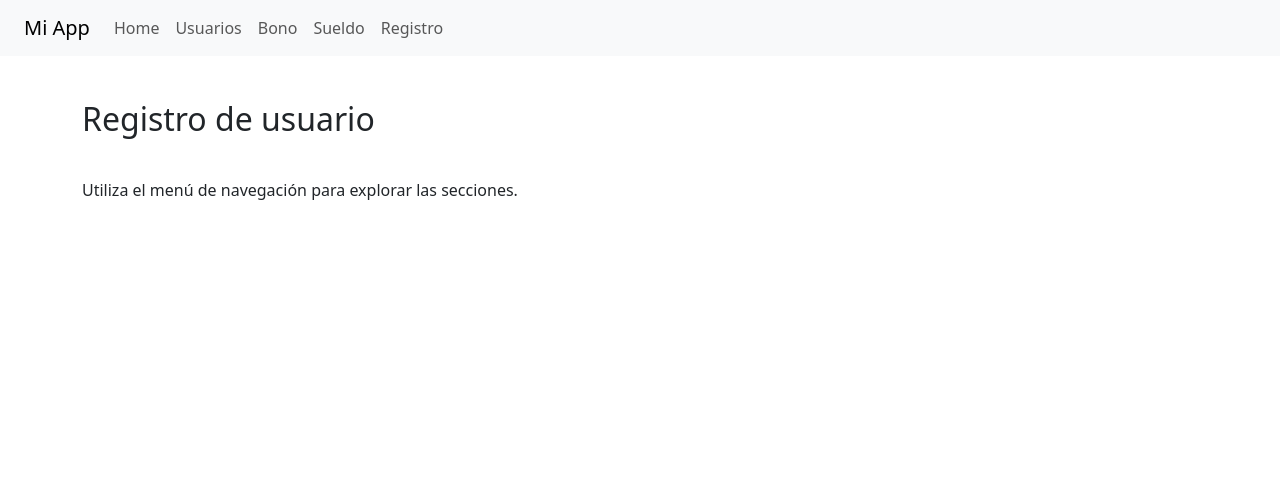
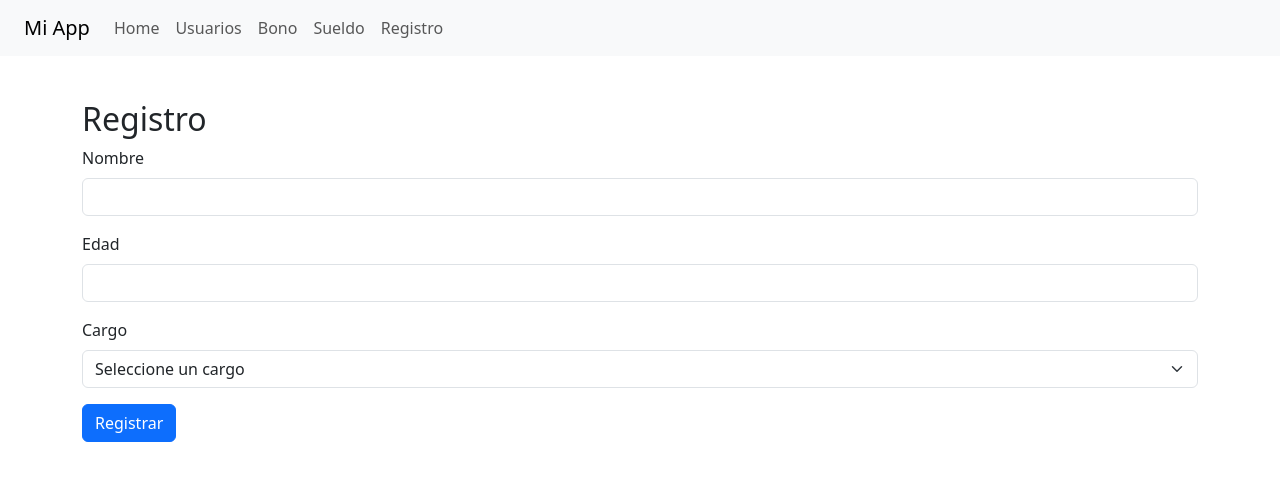
Before and after one commit to gpsangucho/react-1, a React (Vite) app in the folder my-react-app/: page /registro in a window 1280 px wide. Shown: the top 480 px of the page. Built offline with nearby package versions, Linux system fonts and the light colour scheme.

Commit message:
feat: upgrade file

```diff
--- a/my-react-app/src/pages/Bono.tsx
+++ b/my-react-app/src/pages/Bono.tsx
@@ -1,11 +1,68 @@
-import React from 'react';
+// src/pages/Bono.tsx
+import React, { useState } from 'react';
 
-const Sueldo: React.FC = () => (
-  <div className="container mt-4">
-    <h2 className="mb-3">BONOS</h2>
-    <br/>
-    <p>Secciòn de bonos</p>
-  </div>
-);
+const Bono: React.FC = () => {
+  const [sueldoDiario, setSueldoDiario] = useState<number | ''>('');
+  const [diasDisfrute, setDiasDisfrute] = useState<number | ''>('');
+  const [bono, setBono] = useState<number | null>(null);
 
-export default Sueldo;
+  // Crear lista de días 1 a 30 para el select
+  const diasOptions = Array.from({ length: 30 }, (_, i) => i + 1);
+
+  const handleCalcular = (e: React.FormEvent) => {
+    e.preventDefault();
+
+    const sueldo = Number(sueldoDiario) || 0;
+    const dias = Number(diasDisfrute) || 0;
+
+    const calculoBono = sueldo * dias;
+    setBono(calculoBono);
+  };
+
+  return (
+    <div className="container mt-4">
+      <h2>Bono</h2>
+      <form onSubmit={handleCalcular}>
+        <div className="mb-3">
+          <label htmlFor="sueldoDiario" className="form-label">Sueldo Diario</label>
+          <input
+            type="number"
+            className="form-control"
+            id="sueldoDiario"
+            value={sueldoDiario}
+            onChange={(e) => setSueldoDiario(e.target.value === '' ? '' : Number(e.target.value))}
+            min={0}
+            step={10}
+            required
+          />
+        </div>
+
+        <div className="mb-3">
+          <label htmlFor="diasDisfrute" className="form-label">Días de Disfrute</label>
+          <select
+            id="diasDisfrute"
+            className="form-select"
+            value={diasDisfrute}
+            onChange={(e) => setDiasDisfrute(Number(e.target.value))}
+            required
+          >
+            <option value="">Seleccione días</option>
+            {diasOptions.map((d) => (
+              <option key={d} value={d}>{d}</option>
+            ))}
+          </select>
+        </div>
+
+        <button type="submit" className="btn btn-primary">Calcular Bono</button>
+      </form>
+
+      {bono !== null && (
+        <div className="alert alert-success mt-3" role="alert">
+          <strong>Bono Calculado:</strong> ${bono.toFixed(2)}
+        </div>
+      )}
+    </div>
+  );
+};
+
+export default Bono;
--- a/my-react-app/src/pages/Registro.tsx
+++ b/my-react-app/src/pages/Registro.tsx
@@ -1,11 +1,67 @@
-import React from 'react';
 
-const Registro: React.FC = () => (
-  <div className="container mt-4">
-    <h2 className="mb-3">Registro de usuario</h2>
-    <br/>
-    <p>Utiliza el menú de navegación para explorar las secciones.</p>
-  </div>
-);
+// src/pages/Registro.tsx
+import React, { useState } from 'react';
+
+const Registro: React.FC = () => {
+  const [nombre, setNombre] = useState('');
+  const [edad, setEdad] = useState<number | ''>('');
+  const [cargo, setCargo] = useState('');
+
+  const handleSubmit = (e: React.FormEvent) => {
+    e.preventDefault();
+    alert(`Nombre: ${nombre}\nEdad: ${edad}\nCargo: ${cargo}`);
+  };
+
+  return (
+    <div className="container mt-4">
+      <h2>Registro</h2>
+      <form onSubmit={handleSubmit}>
+        <div className="mb-3">
+          <label htmlFor="nombre" className="form-label">Nombre</label>
+          <input
+            type="text"
+            className="form-control"
+            id="nombre"
+            value={nombre}
+            onChange={(e) => setNombre(e.target.value)}
+            required
+          />
+        </div>
+
+        <div className="mb-3">
+          <label htmlFor="edad" className="form-label">Edad</label>
+          <input
+            type="number"
+            className="form-control"
+            id="edad"
+            value={edad}
+            onChange={(e) => setEdad(Number(e.target.value))}
+            required
+            min={0}
+          />
+        </div>
+
+        <div className="mb-3">
+          <label htmlFor="cargo" className="form-label">Cargo</label>
+          <select
+            className="form-select"
+            id="cargo"
+            value={cargo}
+            onChange={(e) => setCargo(e.target.value)}
+            required
+          >
+            <option value="">Seleccione un cargo</option>
+            <option value="Administrador">Administrador</option>
+            <option value="Empleado">Empleado</option>
+            <option value="Gerente">Gerente</option>
+            <option value="Interno">Interno</option>
+          </select>
+        </div>
+
+        <button type="submit" className="btn btn-primary">Registrar</button>
+      </form>
+    </div>
+  );
+};
 
 export default Registro;
--- a/my-react-app/src/pages/Sueldo.tsx
+++ b/my-react-app/src/pages/Sueldo.tsx
@@ -1,11 +1,80 @@
-import React from 'react';
+// src/pages/Sueldo.tsx
+import React, { useState } from 'react';
 
-const Sueldo: React.FC = () => (
-  <div className="container mt-4">
-    <h2 className="mb-3">Registro de Sueldo</h2>
-    <br/>
-    <p>Secciòn de sueldo</p>
-  </div>
-);
+const Sueldo: React.FC = () => {
+  const [sueldoBasico, setSueldoBasico] = useState<number | ''>('');
+  const [primas, setPrimas] = useState<number | ''>('');
+  const [deducciones, setDeducciones] = useState<number | ''>('');
+  const [sueldoNeto, setSueldoNeto] = useState<number | null>(null);
+
+  const handleCalcular = (e: React.FormEvent) => {
+    e.preventDefault();
+
+    // Convertir a número o usar 0 si está vacío
+    const basico = Number(sueldoBasico) || 0;
+    const primasNum = Number(primas) || 0;
+    const deduc = Number(deducciones) || 0;
+
+    const neto = basico + primasNum - deduc;
+    setSueldoNeto(neto);
+  };
+
+  return (
+    <div className="container mt-4">
+      <h2>Sueldo</h2>
+      <form onSubmit={handleCalcular}>
+        <div className="mb-3">
+          <label htmlFor="sueldoBasico" className="form-label">Sueldo Básico</label>
+          <input
+            type="number"
+            className="form-control"
+            id="sueldoBasico"
+            value={sueldoBasico}
+            onChange={(e) => setSueldoBasico(e.target.value === '' ? '' : Number(e.target.value))}
+            min={0}
+            step={100}
+            required
+          />
+        </div>
+
+        <div className="mb-3">
+          <label htmlFor="primas" className="form-label">Primas</label>
+          <input
+            type="number"
+            className="form-control"
+            id="primas"
+            value={primas}
+            onChange={(e) => setPrimas(e.target.value === '' ? '' : Number(e.target.value))}
+            min={0}
+            step={100}
+            required
+          />
+        </div>
+
+        <div className="mb-3">
+          <label htmlFor="deducciones" className="form-label">Deducciones</label>
+          <input
+            type="number"
+            className="form-control"
+            id="deducciones"
+            value={deducciones}
+            onChange={(e) => setDeducciones(e.target.value === '' ? '' : Number(e.target.value))}
+            min={0}
+            step={100}
+            required
+          />
+        </div>
+
+        <button type="submit" className="btn btn-primary">Calcular</button>
+      </form>
+
+      {sueldoNeto !== null && (
+        <div className="alert alert-info mt-3" role="alert">
+          <strong>Sueldo Neto:</strong> ${sueldoNeto.toFixed(2)}
+        </div>
+      )}
+    </div>
+  );
+};
 
 export default Sueldo;
--- a/my-react-app/src/pages/Usuarios.tsx
+++ b/my-react-app/src/pages/Usuarios.tsx
@@ -2,10 +2,45 @@ import React from 'react';
 
 const Usuarios: React.FC = () => (
   <div className="container mt-4">
-    <h2 className="mb-3">Registro de Usuario</h2>
+    <h2 className="mb-3">Listado de Usuario</h2>
     <br/>
     <p>Secciòn de usuarios</p>
+
+
+    {/* Tabla de 3 columnas y 4 filas */}
+    <table className="table table-bordered mt-4">
+      <thead>
+        <tr>
+          <th>Columna 1</th>
+          <th>Columna 2</th>
+          <th>Columna 3</th>
+        </tr>
+      </thead>
+      <tbody>
+        <tr>
+          <td>Fila 1, Col 1</td>
+          <td>Fila 1, Col 2</td>
+          <td>Fila 1, Col 3</td>
+        </tr>
+        <tr>
+          <td>Fila 2, Col 1</td>
+          <td>Fila 2, Col 2</td>
+          <td>Fila 2, Col 3</td>
+        </tr>
+        <tr>
+          <td>Fila 3, Col 1</td>
+          <td>Fila 3, Col 2</td>
+          <td>Fila 3, Col 3</td>
+        </tr>
+        <tr>
+          <td>Fila 4, Col 1</td>
+          <td>Fila 4, Col 2</td>
+          <td>Fila 4, Col 3</td>
+        </tr>
+      </tbody>
+    </table>
   </div>
+
 );
 
 export default Usuarios;
```
